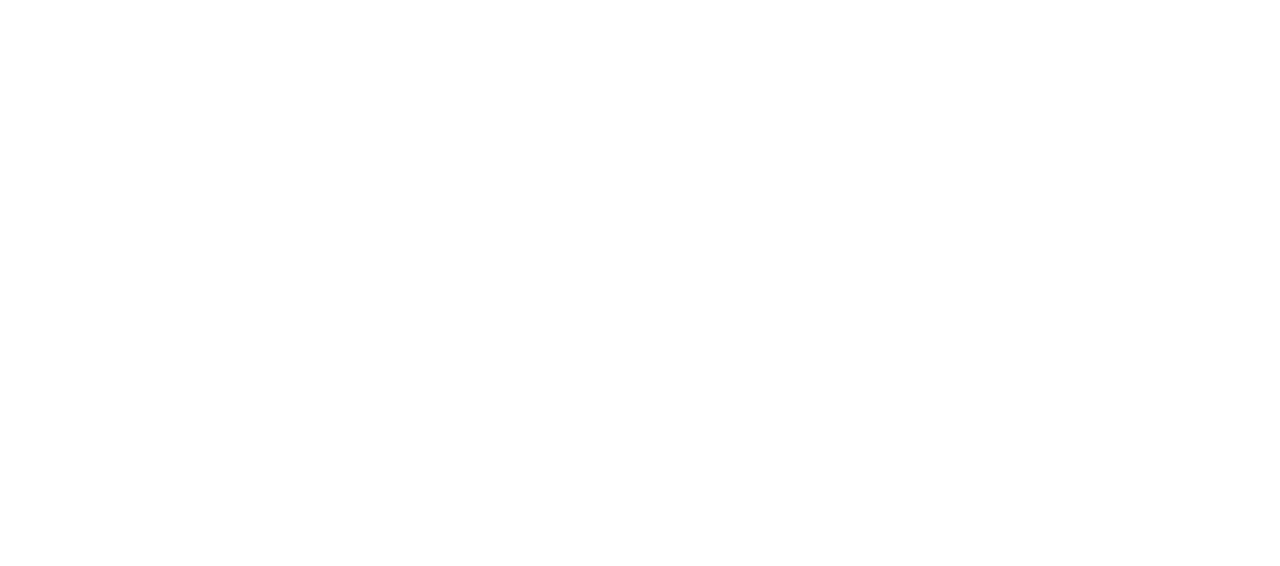
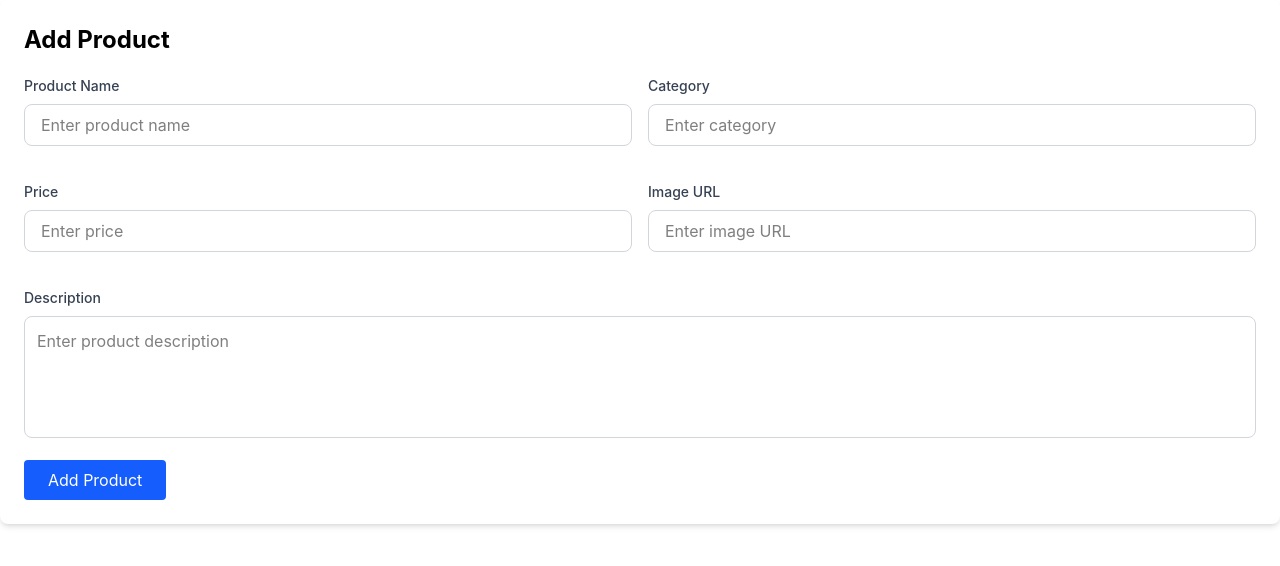
Before and after one commit to Excelsior-Technologies-Community/backend_tasks_monika, a React app in the folder frontend/: page /add-product in a window 1280 px wide. Before the commit this address had no page. Shown: the top 566 px of the page. Built offline with nearby package versions, Linux system fonts and the light colour scheme; the HTML template or start-up script is replaced by a standard one.

Commit message:
Implemented add product functionality with MongoDB storage and real-time updates on admin and user dashboards

```diff
--- a/frontend/src/App.jsx
+++ b/frontend/src/App.jsx
@@ -2,8 +2,10 @@
 import Login from "./pages/Login";
 import UserDashboard from "./pages/UserDashboard";
 import AdminDashboard from "./pages/AdminDashboard";
+import AddProductForm from "./components/AddProductForm";
 import { BrowserRouter, Routes, Route } from "react-router-dom";
 import { ToastContainer } from "react-toastify";
+
 
 function App() {
   return (
@@ -13,6 +15,7 @@
         <Route path="/login" element={<Login />} />
         <Route path="/user-dashboard" element={<UserDashboard />} />
         <Route path="/admin-dashboard" element={<AdminDashboard />} />
+        <Route path="/add-product" element={<AddProductForm />} />
       </Routes>
 
       <ToastContainer
--- /dev/null
+++ b/frontend/src/components/AddProductForm.jsx
@@ -0,0 +1,143 @@
+import { useState } from "react";
+import { toast } from "react-toastify";
+import api from "../services/api";
+import InputField from "./InputField";
+import Button from "./Button";
+
+function AddProductForm({ fetchProducts }) {
+
+    const [product, setProduct] = useState({
+        name: "",
+        category: "",
+        price: "",
+        description: "",
+        image: "",
+    });
+
+    function handleChange(event) {
+        setProduct({
+            ...product,
+            [event.target.name]: event.target.value,
+        });
+    }
+
+    async function handleSubmit(event) {
+        event.preventDefault();
+
+        if (
+            product.name === "" ||
+            product.category === "" ||
+            product.price === "" ||
+            product.image === ""
+        ) {
+            toast.error("Please fill all fields");
+            return;
+        }
+
+        try {
+
+            const response = await api.post("/api/products", product);
+
+            toast.success(response.data.message);
+
+            setProduct({
+                name: "",
+                category: "",
+                price: "",
+                image: "",
+            });
+
+            fetchProducts();
+
+        } catch (error) {
+
+            toast.error(
+                error.response?.data?.message || "Failed to add product"
+            );
+
+        }
+    }
+
+    return (
+
+        <div className="bg-white p-6 rounded-lg shadow-md mb-8">
+
+            <h2 className="text-2xl font-bold mb-5">
+                Add Product
+            </h2>
+
+            <form
+                onSubmit={handleSubmit}
+                className="grid grid-cols-1 md:grid-cols-2 gap-4"
+            >
+
+                <InputField
+                    label="Product Name"
+                    type="text"
+                    name="name"
+                    value={product.name}
+                    placeholder="Enter product name"
+                    onChange={handleChange}
+                />
+
+                <InputField
+                    label="Category"
+                    type="text"
+                    name="category"
+                    value={product.category}
+                    placeholder="Enter category"
+                    onChange={handleChange}
+                />
+
+                <InputField
+                    label="Price"
+                    type="number"
+                    name="price"
+                    value={product.price}
+                    placeholder="Enter price"
+                    onChange={handleChange}
+                />
+
+                <InputField
+                    label="Image URL"
+                    type="text"
+                    name="image"
+                    value={product.image}
+                    placeholder="Enter image URL"
+                    onChange={handleChange}
+                />
+
+                <div className="md:col-span-2">
+                    <label className="block text-sm font-medium text-gray-700 mb-2">
+                        Description
+                    </label>
+
+                    <textarea
+                        name="description"
+                        value={product.description}
+                        onChange={handleChange}
+                        placeholder="Enter product description"
+                        rows={4}
+                        className="w-full border border-gray-300 rounded-lg p-3 focus:border-blue-500 focus:outline-none resize-none"
+                    />
+                </div>
+
+
+                <div className="md:col-span-2">
+
+                    <Button
+                        title="Add Product"
+                        type="submit"
+                        className="bg-blue-600 hover:bg-blue-700 text-white px-6 py-2 rounded"
+                    />
+
+                </div>
+
+            </form>
+
+        </div>
+
+    );
+}
+
+export default AddProductForm;
--- a/frontend/src/pages/AdminDashboard.jsx
+++ b/frontend/src/pages/AdminDashboard.jsx
@@ -1,10 +1,12 @@
 import { useEffect, useState } from "react";
 import api from "../services/api";
+import AddProductForm from "../components/AddProductForm";
 import Button from "../components/Button";
 
 function AdminDashboard() {
 
     const [products, setProducts] = useState([]);
+    const [showForm, setShowForm] = useState(false);
 
     async function fetchProducts() {
         try {
@@ -31,12 +33,43 @@
                 <Button
                     title="Add Product"
                     className="bg-white text-gray-700 px-5 py-2 rounded-md hover:bg-gray-100 w-full sm:w-auto text-center"
+                    onClick={() => setShowForm(true)}
                 />
             </div>
+
 
             {/* Product Table */}
             <div className="px-4 sm:px-6 mt-8">
                 <div className="max-w-7xl mx-auto bg-white rounded-lg shadow-md p-4 sm:p-6">
+                    {showForm && (
+    <div className="fixed inset-0 bg-black/50 flex justify-center items-center z-50">
+        <div className="bg-white rounded-xl shadow-2xl w-full max-w-2xl mx-4 relative">
+
+            {/* Header */}
+            <div className="flex justify-between items-center border-b p-5">
+                <h2 className="text-2xl font-bold">
+                    Add Product
+                </h2>
+
+                <button
+                    onClick={() => setShowForm(false)}
+                    className="text-2xl font-bold text-gray-500 hover:text-red-600"
+                >
+                    ×
+                </button>
+            </div>
+
+            {/* Form */}
+            <div className="p-6">
+                <AddProductForm
+                    fetchProducts={fetchProducts}
+                    closeForm={() => setShowForm(false)}
+                />
+            </div>
+
+        </div>
+    </div>
+)}
 
                     <h2 className="text-2xl font-semibold mb-6">
                         Product List
```
Lines whose indentation alone changed are shown as unchanged.
